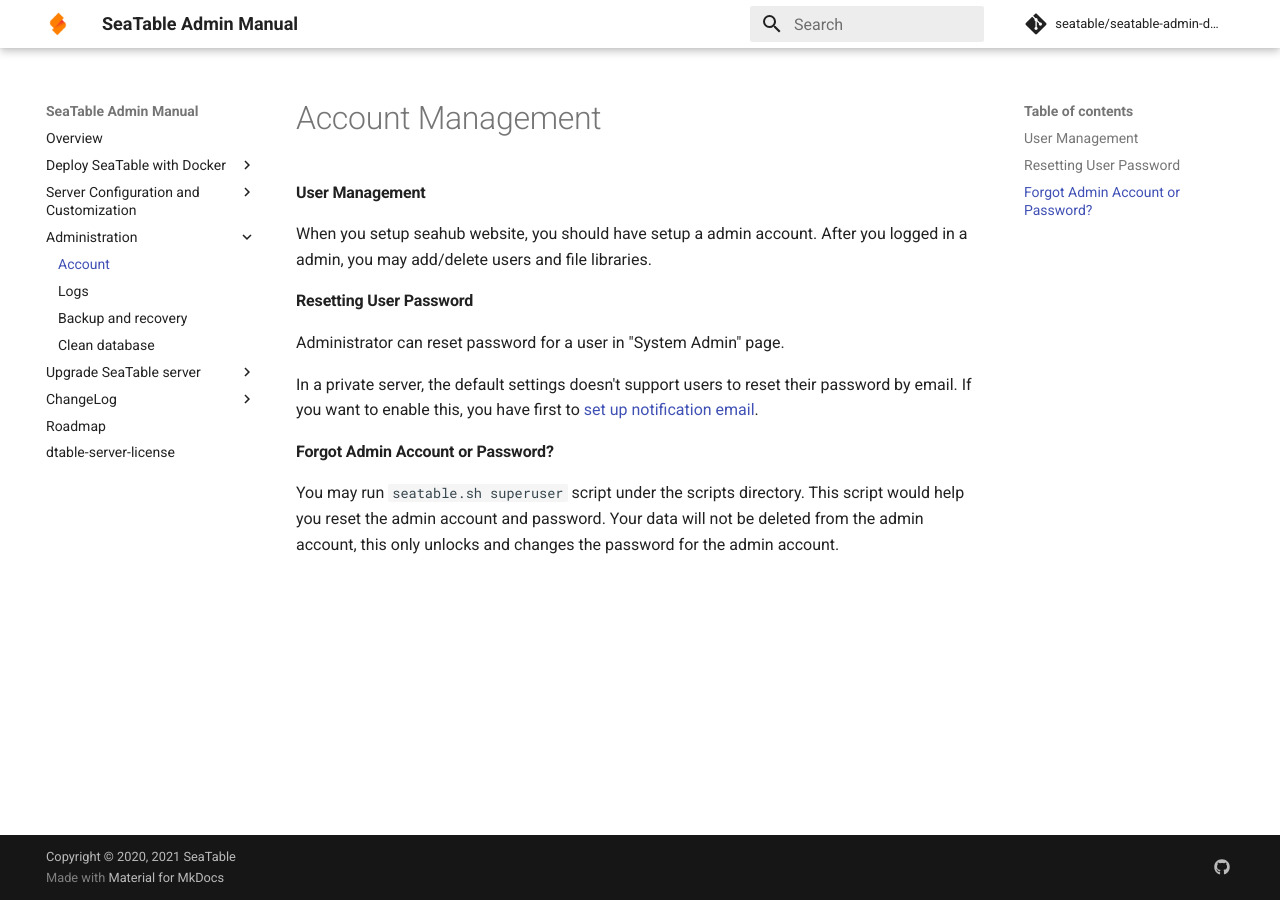
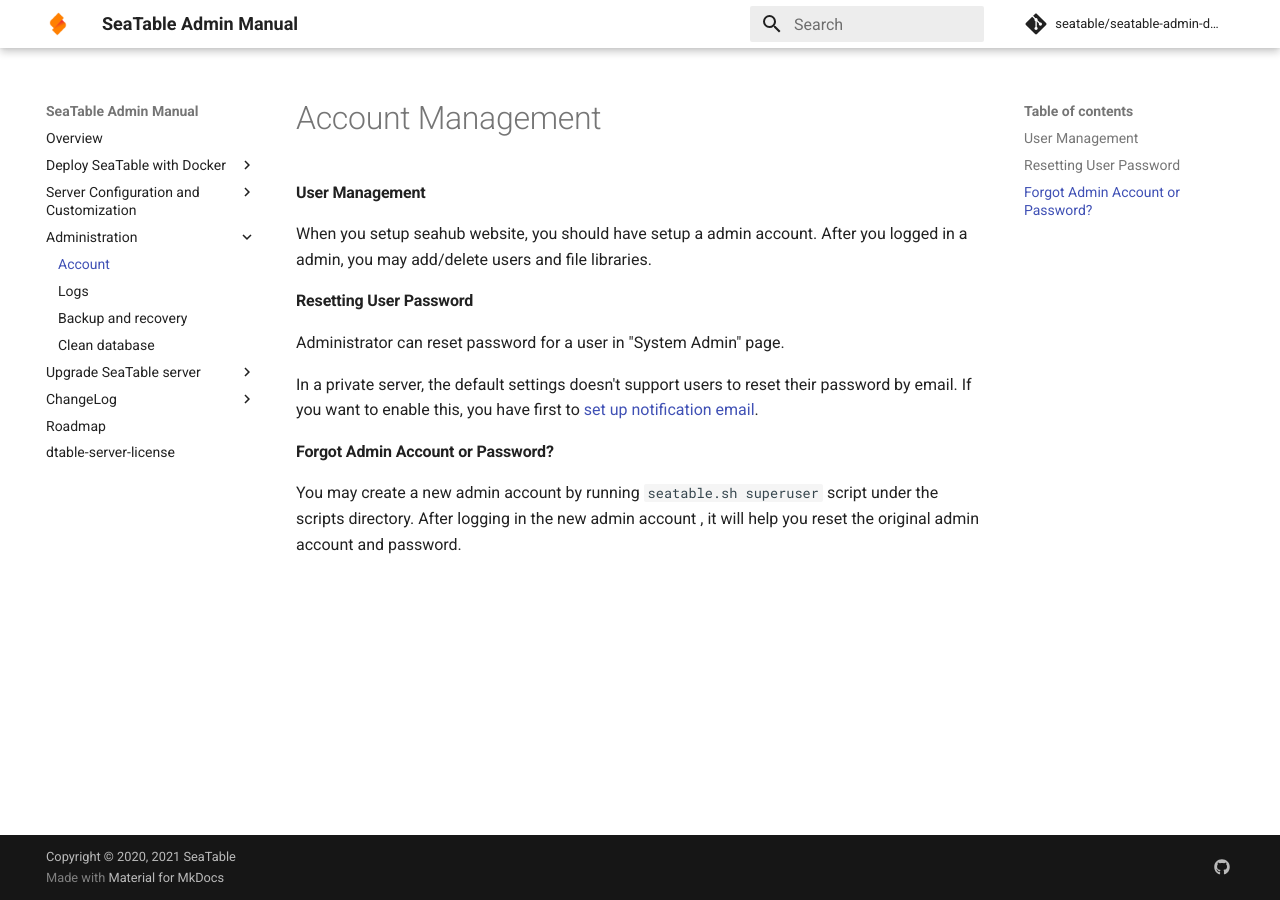
Before and after one commit to seatable/seatable-admin-docs, an MkDocs documentation site: the page built from manual/maintain/account.md, in a window 1280 px wide. Built offline with MkDocs 1.6.1 and Material for MkDocs 9.7.7, drawn with Linux system fonts in a browser that asks for light colours; comment, search, counter and statistics services are not loaded.

Commit message:
Update account.md

```diff
--- a/manual/maintain/account.md
+++ b/manual/maintain/account.md
@@ -12,5 +12,4 @@
 
 #### Forgot Admin Account or Password?
 
-You may run `seatable.sh superuser` script under the scripts directory. This script would help you reset the admin account and password.
-Your data will not be deleted from the admin account, this only unlocks and changes the password for the admin account.
+You may create a new admin account by running `seatable.sh superuser` script under the scripts directory. After logging in the new admin account , it will help you reset the original admin account and password.
```
